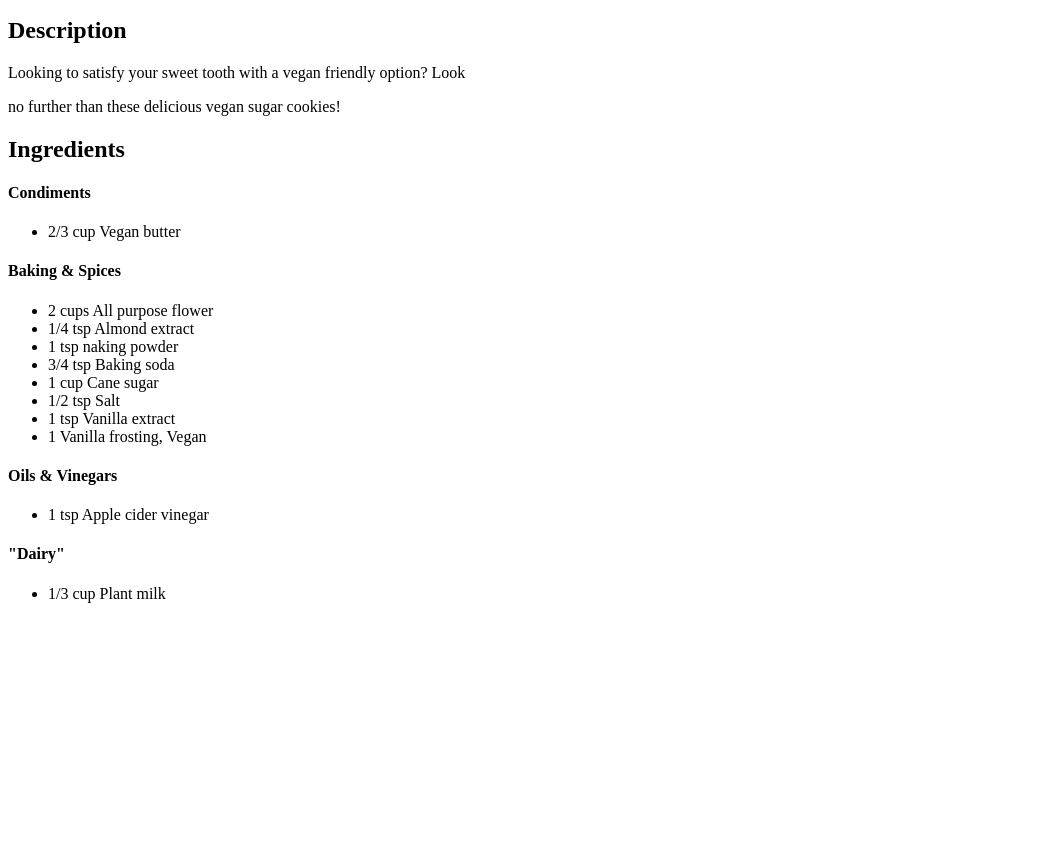
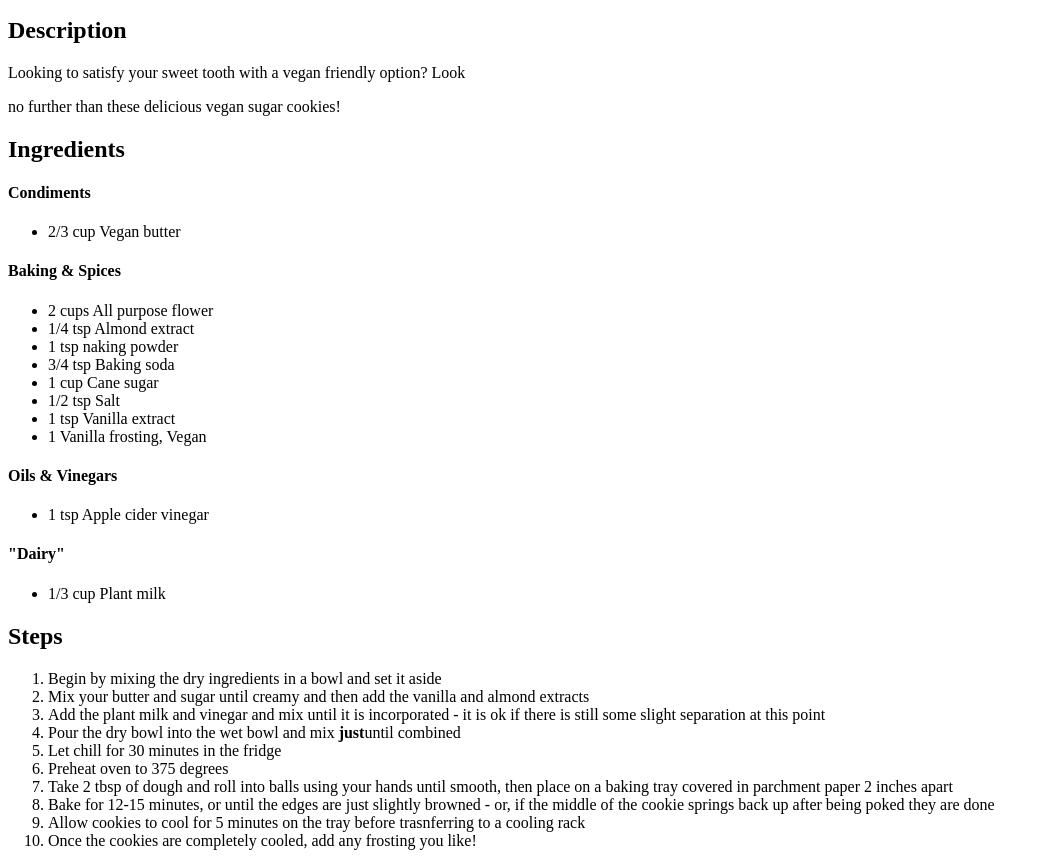
Before and after one commit to syashnyk/odin-recipes, a plain HTML site: page recipes/vegan-cookies.html in a window 1280 px wide. Shown: the part 101-967 px from the top of the page, without its empty margins (0-1049 px from the left). Before the commit the page ends 800 px from the top, so only its background shows below. Drawn offline with Linux system fonts and the light colour scheme.

Commit message:
Add Steps to vegan-cookies and vegan-taquitos

```diff
--- a/recipes/vegan-cookies.html
+++ b/recipes/vegan-cookies.html
@@ -37,5 +37,18 @@
                 <ul>
                     <li>1/3 cup Plant milk</li>
                 </ul>
+        <h2>Steps</h2>
+                <ol>
+                    <li>Begin by mixing the dry ingredients in a bowl and set it aside</li>
+                    <li>Mix your butter and sugar until creamy and then add the vanilla and almond extracts</li>
+                    <li>Add the plant milk and vinegar and mix until it is incorporated - it is ok if there is still some slight separation at this point</li>
+                    <li>Pour the dry bowl into the wet bowl and mix <strong>just</strong>until combined</li>
+                    <li>Let chill for 30 minutes in the fridge</li>
+                    <li>Preheat oven to 375 degrees</li>
+                    <li>Take 2 tbsp of dough and roll into balls using your hands until smooth, then place on a baking tray covered in parchment paper 2 inches apart</li>
+                    <li>Bake for 12-15 minutes, or until the edges are just slightly browned - or, if the middle of the cookie springs back up after being poked they are done</li>
+                    <li>Allow cookies to cool for 5 minutes on the tray before trasnferring to a cooling rack</li>
+                    <li>Once the cookies are completely cooled, add any frosting you like!</li>
+                </ol>
 </body>
 </html>
```
Also changed, not shown: recipes/vegan-taquitos.html (+7 -0 lines).
